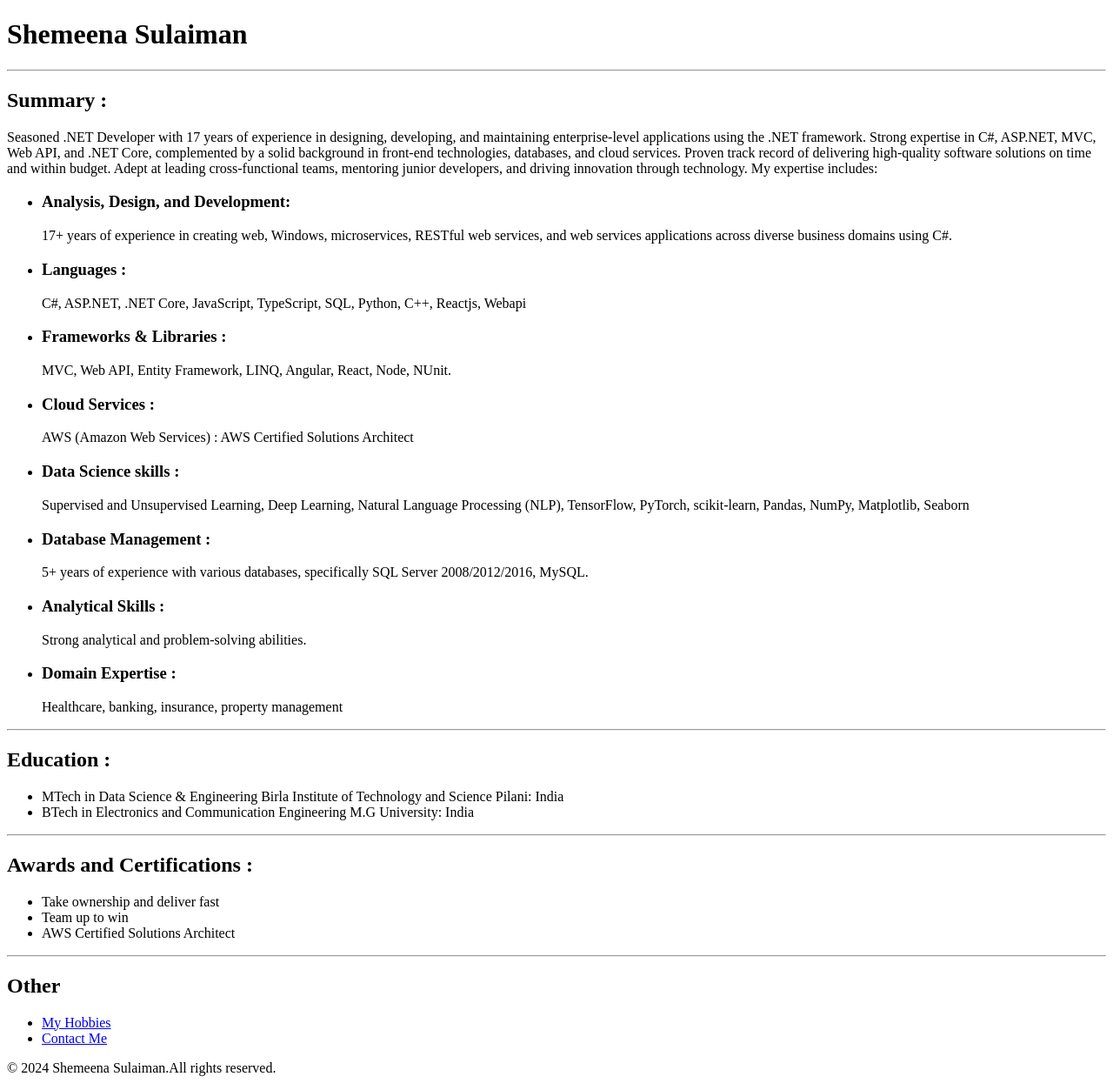
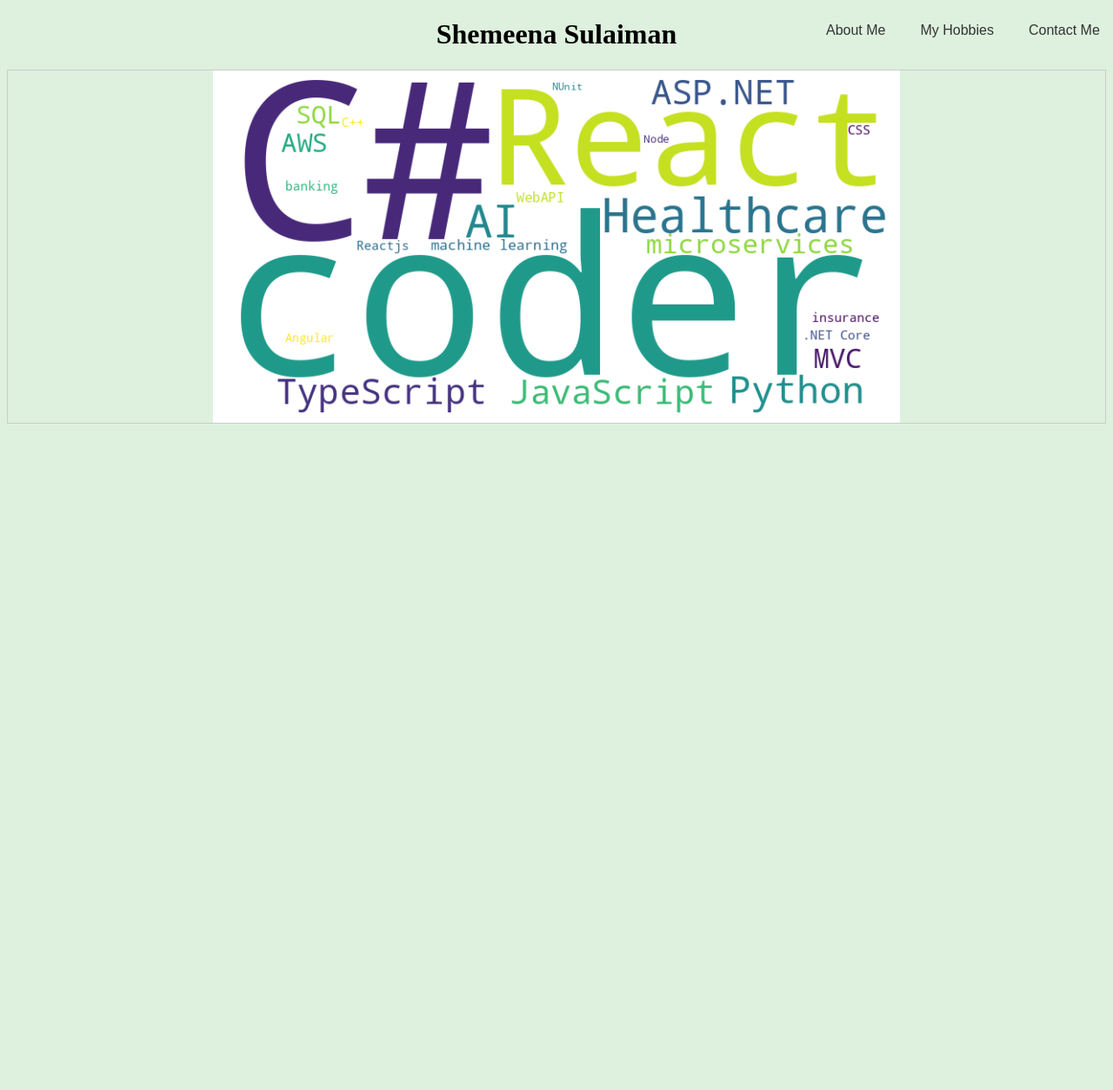
Before and after one commit to ShemeenaRawther/portfolio, a plain HTML site: page index.html in a window 1280 px wide. Shown: the whole page at 87% size. After the commit the page ends 800 px from the top, so only its background shows below. Drawn offline with Linux system fonts and the light colour scheme.

Commit message:
Add files via upload

```diff
--- a/index.html
+++ b/index.html
@@ -3,78 +3,21 @@
 <head>
     <meta charset="UTF-8">
     <title>Resume</title>
+    <link rel="stylesheet" href="./style.css">
 </head>
 <body>
     <h1>Shemeena Sulaiman</h1>
-<hr />
-<h2>Summary :</h2>
-<p>
-    Seasoned .NET Developer with 17 years of experience in designing, developing, and maintaining enterprise-level applications using the .NET framework. Strong expertise in C#, ASP.NET, MVC, Web API, and .NET Core, complemented by a solid background in front-end technologies, databases, and cloud services. Proven track record of delivering high-quality software solutions on time and within budget. Adept at leading cross-functional teams, mentoring junior developers, and driving innovation through technology. My expertise includes:
-</p>
-<ul>
-    <li>
-        <h3>Analysis, Design, and Development:</h3>
-         17+ years of experience in creating web, Windows, microservices, RESTful web services, and web services applications across diverse business domains using C#.
-    </li>
-    <li>
-        <h3>Languages : </h3>
-        <p>C#, ASP.NET, .NET Core, JavaScript, TypeScript, SQL, Python, C++, Reactjs, Webapi</p>
-    </li>
-    <li>
-        <h3>Frameworks & Libraries :</h3>
-        <p>MVC, Web API, Entity Framework, LINQ, Angular, React, Node, NUnit.</p>
-    </li>
-    <li>
-        <h3>Cloud Services :</h3>
-        <p> AWS (Amazon Web Services) : AWS Certified Solutions Architect </p>
-    </li>
-    <li>
-        <h3>Data Science skills : </h3>
-        <p>Supervised and Unsupervised Learning, Deep Learning, Natural Language Processing (NLP), TensorFlow, PyTorch, scikit-learn, Pandas, NumPy, Matplotlib, Seaborn</p>
-    </li>
-    <li>
-        <h3>Database Management : </h3>
-        <p>5+ years of experience with various databases, specifically SQL Server 2008/2012/2016, MySQL.</p>
-    </li>
-    <li>
-        <h3>Analytical Skills : </h3>
-        <p>Strong analytical and problem-solving abilities. </p>
-    </li>
-    <li>
-        <h3>Domain Expertise : </h3>
-        <p>Healthcare, banking, insurance, property management</p>
-    </li>
-</ul>
-<hr />
-<h2>Education : </h2>
-<ul>
-    <li>MTech in Data Science & Engineering
-        Birla Institute of Technology and Science Pilani: India
-    </li>
-    <li>
-        BTech in Electronics and Communication Engineering
-        M.G University: India
-    </li>
-</ul>
-<hr/>
-<h2>Awards and Certifications : </h2>
-<ul>
-    <li>Take ownership and deliver fast</li>
-    <li>Team up to win</li>
-    <li>AWS Certified Solutions Architect</li>
-</ul>
-<hr/>
-<h2>Other</h2>
-<ul>
-    <li>
-        <a href="hobbies.html">My Hobbies</a>
-    </li>
-    <li>
-        <a href="contact.html">Contact Me</a>
-    </li>
-</ul>
-<footer>
-    <p>© 2024 Shemeena Sulaiman.All rights reserved.</p>
-</footer>
+    <div>
+        <nav>
+            <ul class="nav-list">
+                <li><a href="about.html">About Me</a></li>
+                <li><a href="hobbies.html">My Hobbies</a></li>
+                <li><a href="contact.html">Contact Me</a></li>
+            </ul>
+        </nav>
+    </div>
+    <div class="center-div">
+        <img src="wordcloud.png"/>
+    </div>
 </body>
 </html>
--- /dev/null
+++ b/style.css
@@ -0,0 +1,44 @@
+
+body{
+    background-color:rgb(222, 240, 222);
+}
+
+footer{
+    text-align: center;
+}
+h1{
+    text-align: center;
+}
+
+/* Ensure the list appears as a horizontal nav */
+.nav-list {
+    list-style: none;
+    display: flex; /* Arrange items in a row */
+    gap: 20px; /* Space between items */
+    position: absolute; /* Enables top and left positioning */
+    top: 10px; /* Distance from the top edge of the page */
+    left: 900px; /* Distance from the left edge of the page */
+}
+
+.nav-list li a {
+    text-decoration: none;
+    font-family: Arial, sans-serif;
+    font-size: 16px;
+    color: #333;
+    padding: 5px 10px;
+    border-radius: 5px;
+    transition: background-color 0.3s ease;
+}
+
+.nav-list li a:hover {
+    background-color: #f0f0f0;
+    color: blue;
+}
+
+.center-div {
+    top:30%;
+    display: flex; /* Enable Flexbox */
+    justify-content: center; /* Horizontal alignment */
+    align-items: center; /* Vertical alignment */
+    border: 1px solid #ccc; /* Optional border */
+}
```
Also changed, not shown: about.html (added, +72 -0 lines), contact.html (+3 -0 lines), hobbies.html (+6 -4 lines), wordcloud.png (added).
